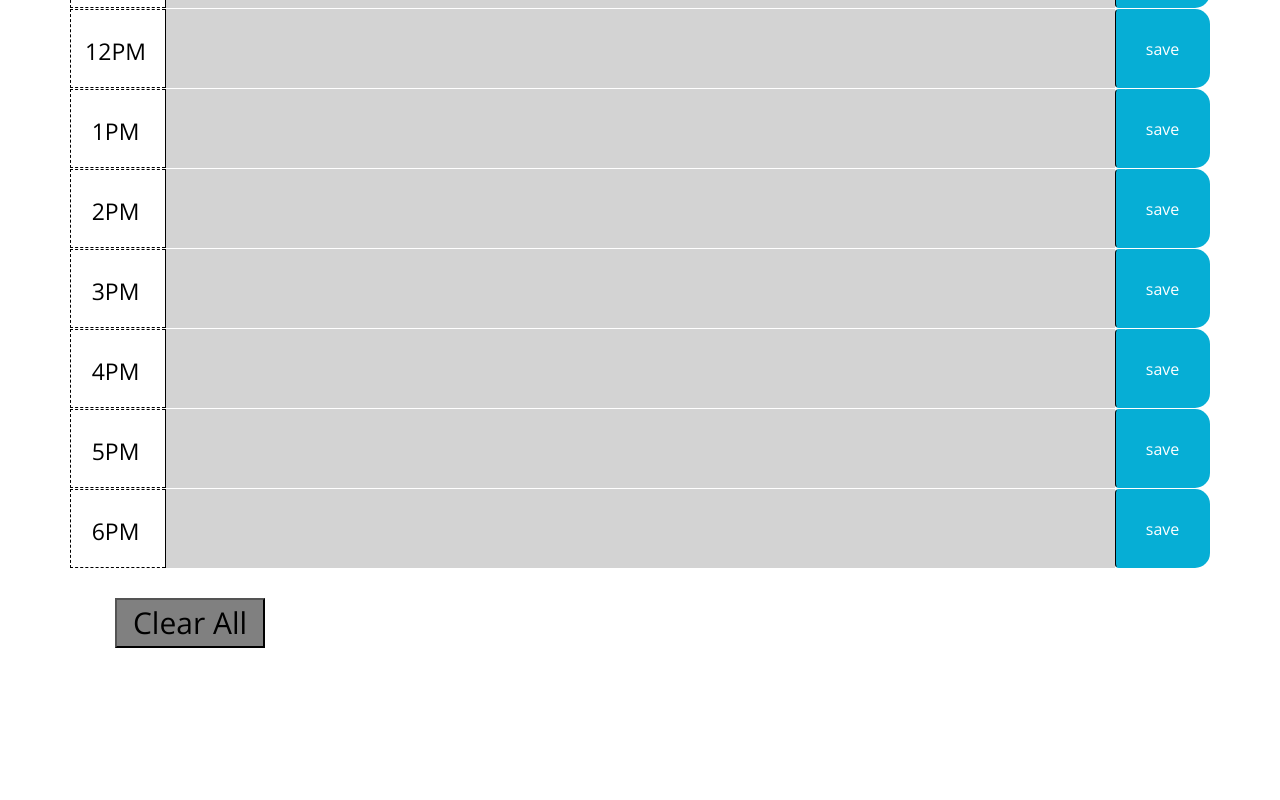
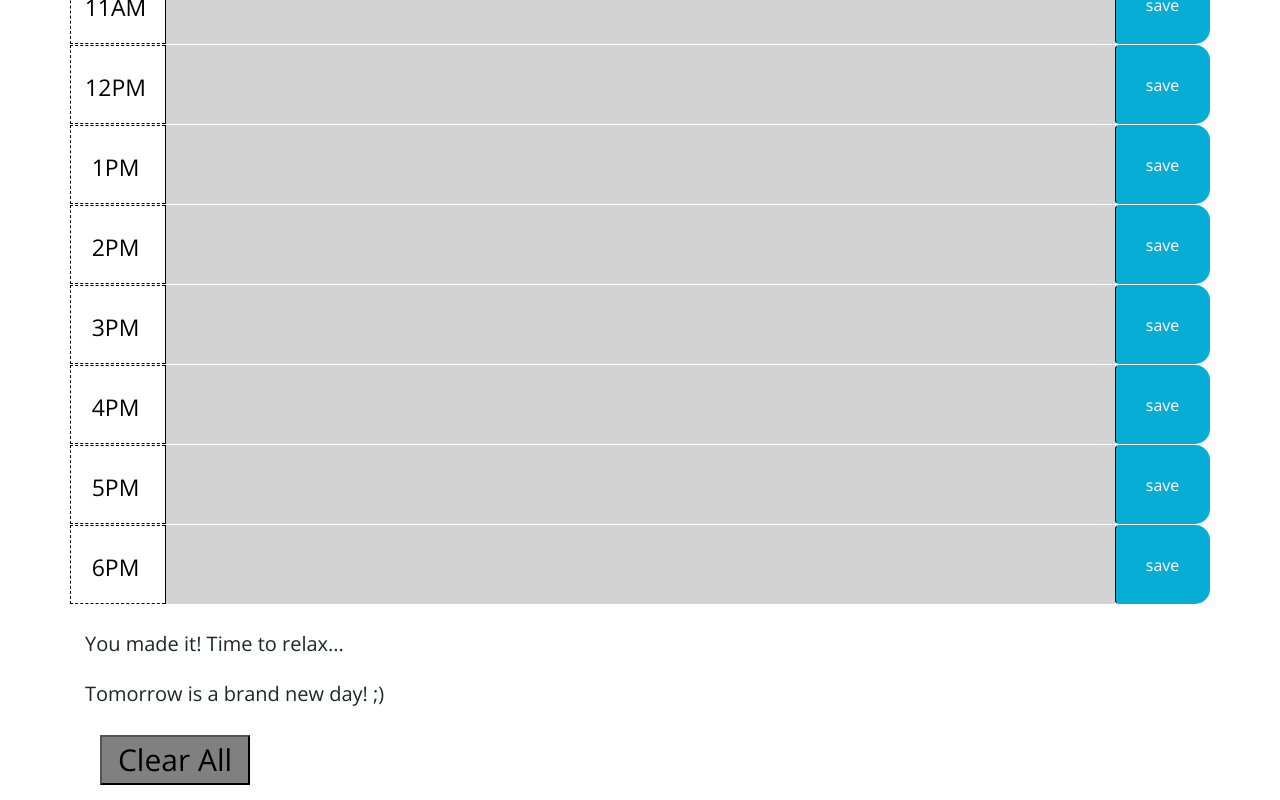
Before and after one commit to nicschworer/05_Work_Day_Scheduler, a plain HTML site: page index.html in a window 1280 px wide. Shown: the part 648-1448 px from the top of the page. Before the commit the page ends 1326 px from the top, so only its background shows below. Drawn offline with nearby package versions, Linux system fonts and the light colour scheme.

Commit message:
final updates

```diff
--- a/assets/style.css
+++ b/assets/style.css
@@ -80,5 +80,9 @@ textarea{
   background-color: gray;
   width: 150px;
   height: 50px;
-  margin: 30px;
+  margin: 15px;
 }
+
+.lead {
+  margin-top: 30px;
+}
--- a/index.html
+++ b/index.html
@@ -85,7 +85,11 @@
           <button class="btn col-md-1 saveBtn">save</button>
         </div>
         <div>
+          <p class="lead">You made it! Time to relax...</p>
+          <p class="lead">Tomorrow is a brand new day! ;)</p>
+
           <button class = "clearBtn">Clear All</button>
+
         </div>
 
     </div>
```
